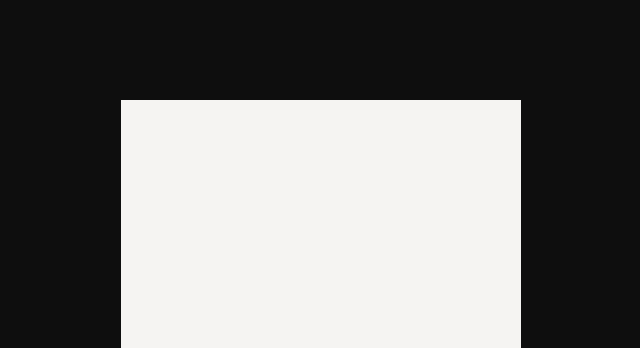
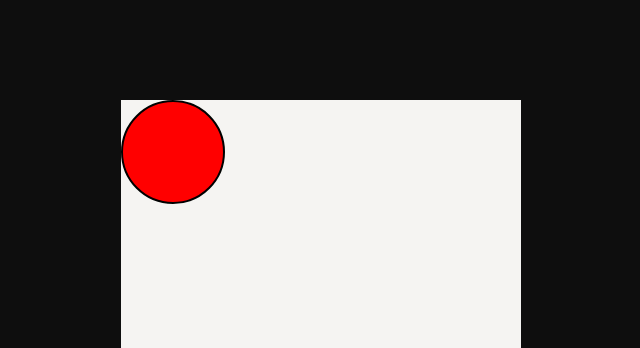
Before and after one commit to isklBlue/dayspring, a plain HTML site: page index.html in a window 1280 px wide. Shown: the top 348 px of the page, without its empty margins (319-959 px from the left). Drawn offline with Linux system fonts and the light colour scheme; a web font is replaced by a local one.

Commit message:
started adding suns

```diff
--- a/index.html
+++ b/index.html
@@ -9,6 +9,10 @@
     <div class="book">
       <div class="title">DAYSPRING</div>
       <div class="author">ANNE S. WHITE</div>
+      <div class="circle sun-4"></div>
+      <div class="circle sun-3"></div>
+      <div class="circle sun-2"></div>
+      <div class="circle sun-1"></div>
     </div>
   </body>
 </html>
--- a/style.css
+++ b/style.css
@@ -54,3 +54,14 @@ body {
   top: 425px;
   left: 75px;
 }
+
+.circle {
+  border-radius: 50%;
+}
+
+.sun-1 {
+  width: 100px;
+  height: 100px;
+  background: red;
+  border: 2px solid black;
+}
```
